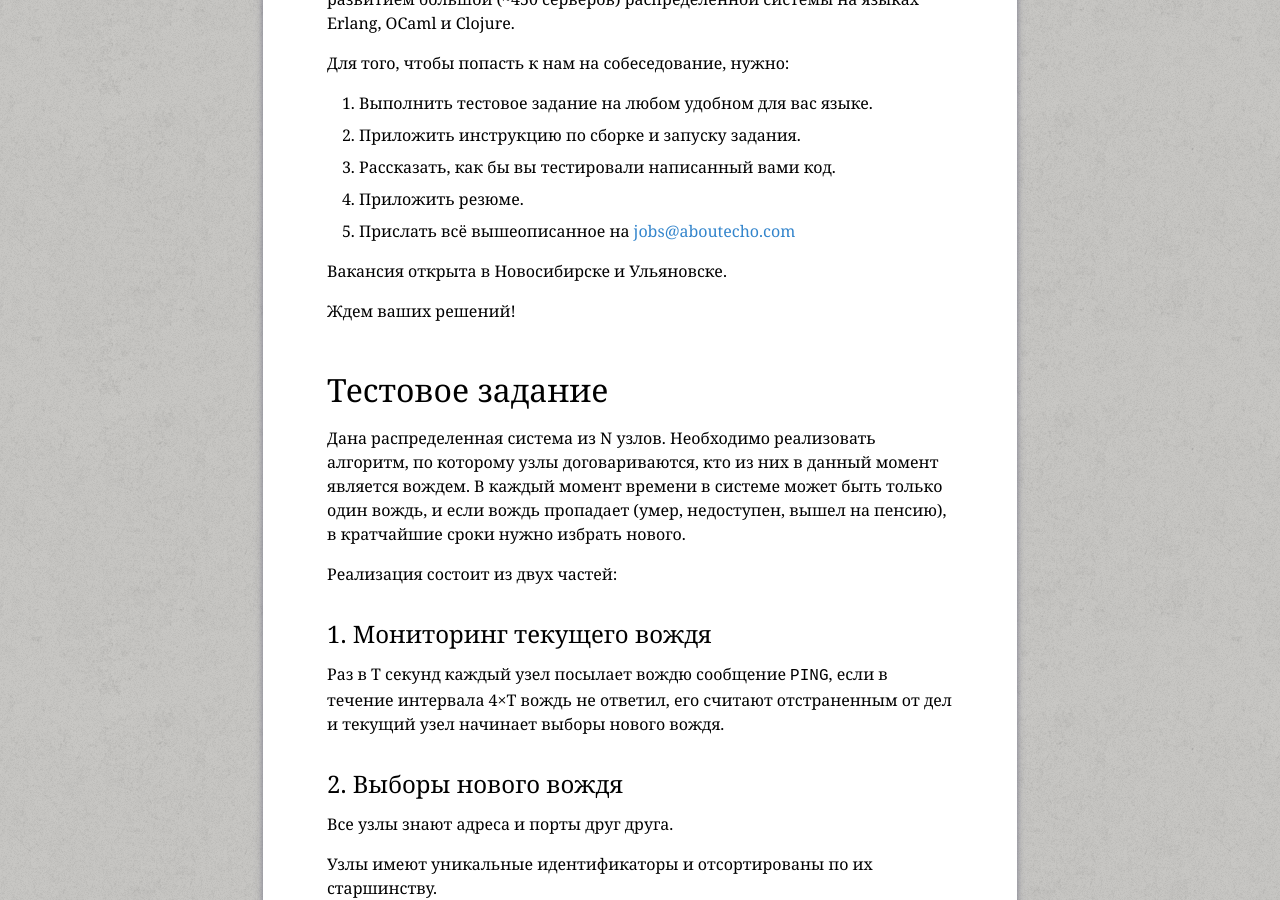
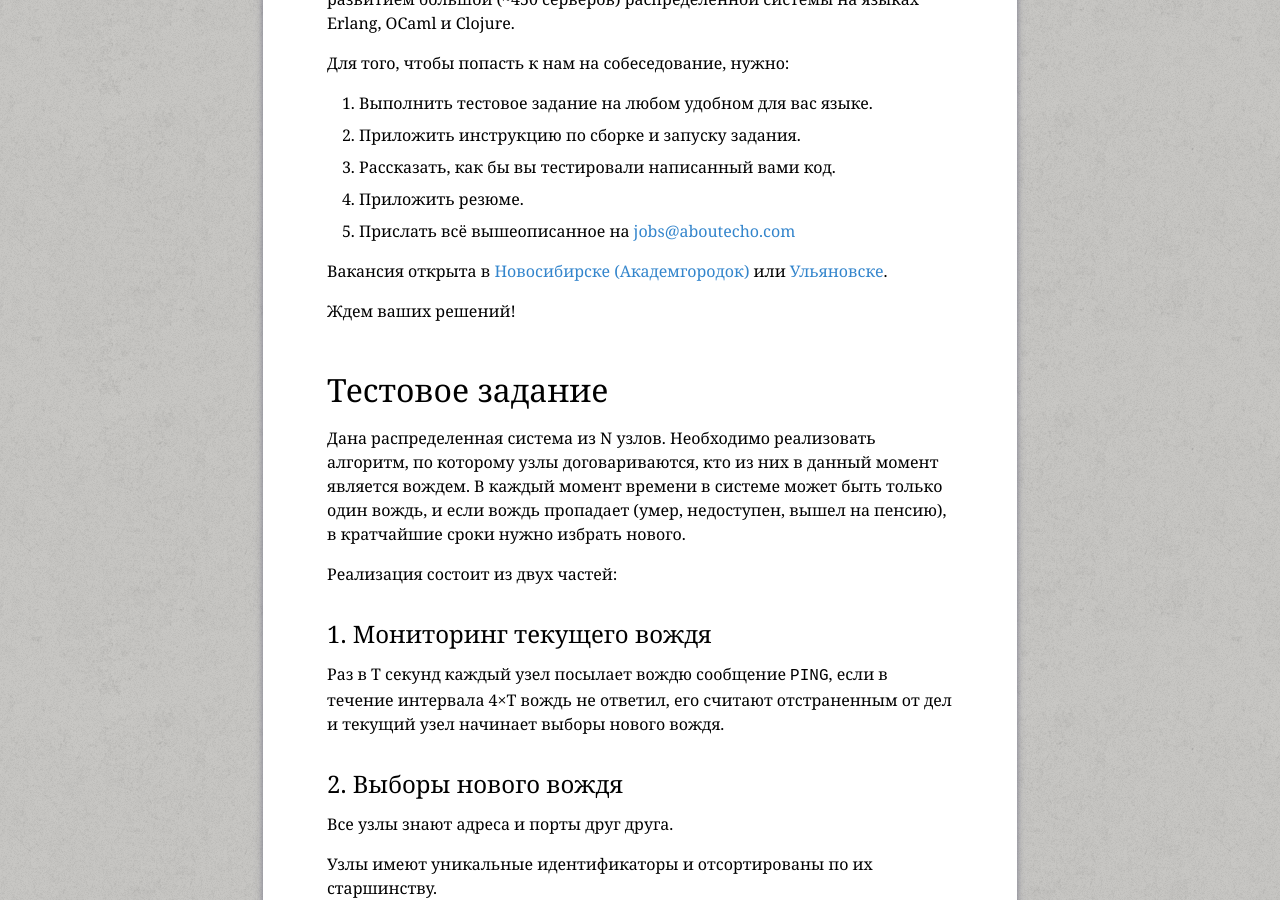
Before and after one commit to EchoTeam/echoteam.github.com, a Jekyll site: the page built from jobs/serverside-june-2013.html, in a window 1280 px wide and 900 px high, scrolled down 363 px. Built offline with Jekyll 4.4.1, drawn with Linux system fonts in a browser that asks for light colours; some web fonts are replaced; Markdown is read by kramdown in place of the engine named in the settings.

Commit message:
added links to offices pages

```diff
--- a/jobs/serverside-june-2013.html
+++ b/jobs/serverside-june-2013.html
@@ -16,7 +16,7 @@ title: Инженер server-side
             <li>Приложить резюме.
             <li>Прислать всё вышеописанное на <a href="mailto:jobs@aboutecho.com">jobs@aboutecho.com</a>
         </ol>
-        <p>Вакансия открыта в Новосибирске и Ульяновске.
+        <p>Вакансия открыта в <a href="offices.html#nsk">Новосибирске (Академгородок)</a> или <a href="offices.html#ulsk">Ульяновске</a>.
         <p>Ждем ваших решений!
 
         <h1 id="task">Тестовое задание</h1>
```
